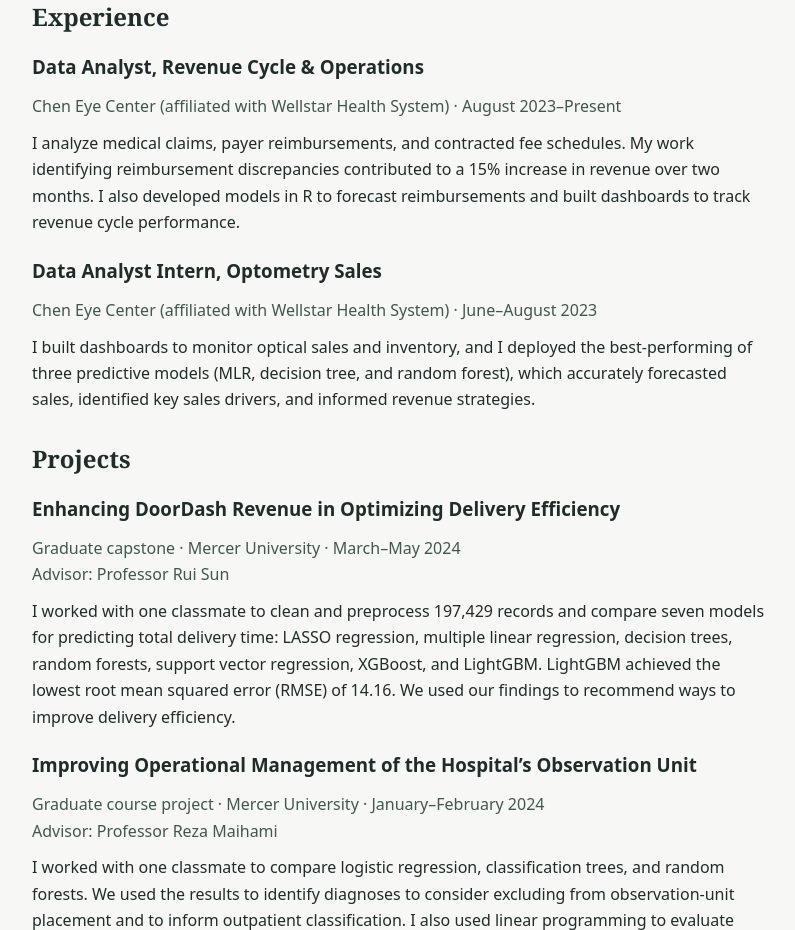
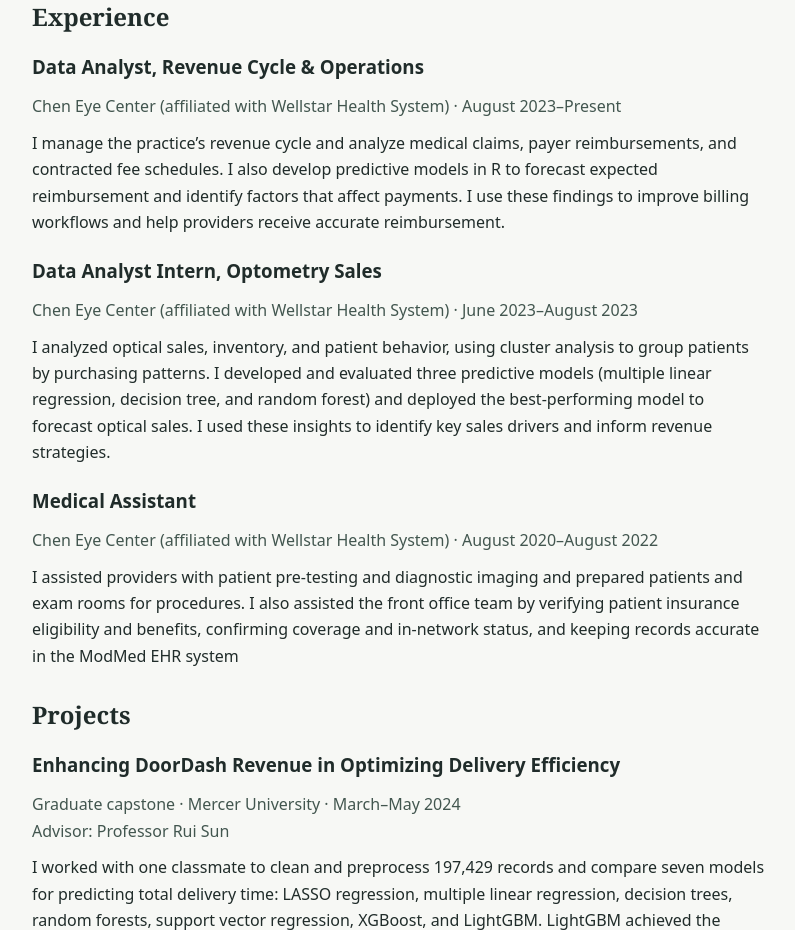
Before and after one commit to iluv3trang/iluv3trang.github.io, a plain HTML site: page index.html in a window 1280 px wide. Shown: the part 920-1850 px from the top of the page, without its empty margins (240-1035 px from the left). Drawn offline with Linux system fonts and the light colour scheme.

Commit message:
Update index.html

```diff
--- a/index.html
+++ b/index.html
@@ -142,19 +142,22 @@ I'm Trang Nguyen, a healthcare data analyst with over five years of healthcare e
     <h3>Data Analyst, Revenue Cycle &amp; Operations</h3>
     <p class="subtitle">Chen Eye Center (affiliated with Wellstar Health System) · August 2023–Present</p>
     <p>
-      I analyze medical claims, payer reimbursements, and contracted fee
-      schedules. My work identifying reimbursement discrepancies
-      contributed to a 15% increase in revenue over two months. I also
-      developed models in R to forecast reimbursements and built dashboards
-      to track revenue cycle performance.
+      I manage the practice’s revenue cycle and analyze medical claims, payer reimbursements, and contracted fee schedules. I also develop predictive models in R to forecast expected reimbursement and identify factors that affect payments. I use these findings to improve billing workflows and help providers receive accurate reimbursement.
     </p>
   </article>
 
   <article>
     <h3>Data Analyst Intern, Optometry Sales</h3>
-    <p class="subtitle">Chen Eye Center (affiliated with Wellstar Health System) · June–August 2023</p>
+    <p class="subtitle">Chen Eye Center (affiliated with Wellstar Health System) · June 2023–August 2023</p>
     <p>
-      I built dashboards to monitor optical sales and inventory, and I deployed the best-performing of three predictive models (MLR, decision tree, and random forest), which accurately forecasted sales, identified key sales drivers, and informed revenue strategies.
+      I analyzed optical sales, inventory, and patient behavior, using cluster analysis to group patients by purchasing patterns. I developed and evaluated three predictive models (multiple linear regression, decision tree, and random forest) and deployed the best-performing model to forecast optical sales. I used these insights to identify key sales drivers and inform revenue strategies.
+    </p>
+  </article>
+  <article>
+    <h3>Medical Assistant</h3>
+    <p class="subtitle">Chen Eye Center (affiliated with Wellstar Health System) · August 2020–August 2022</p>
+    <p>
+     I assisted providers with patient pre-testing and diagnostic imaging and prepared patients and exam rooms for procedures. I also assisted the front office team by verifying patient insurance eligibility and benefits, confirming coverage and in-network status, and keeping records accurate in the ModMed EHR system
     </p>
   </article>
 </section>
```
